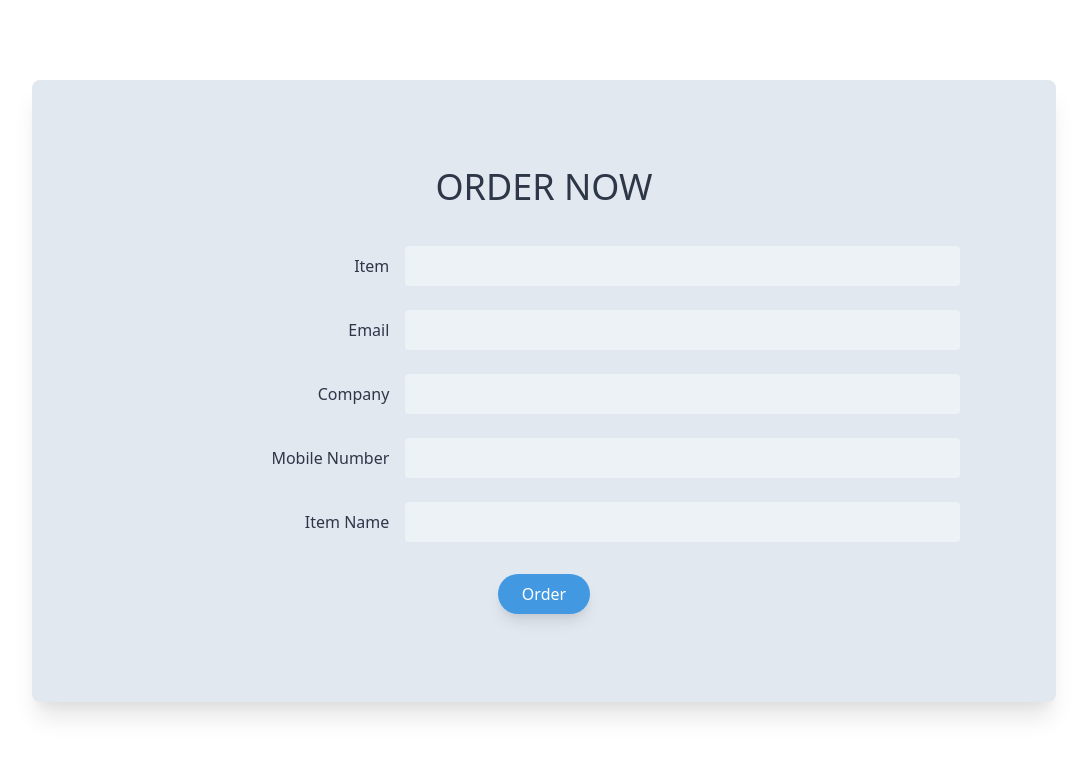
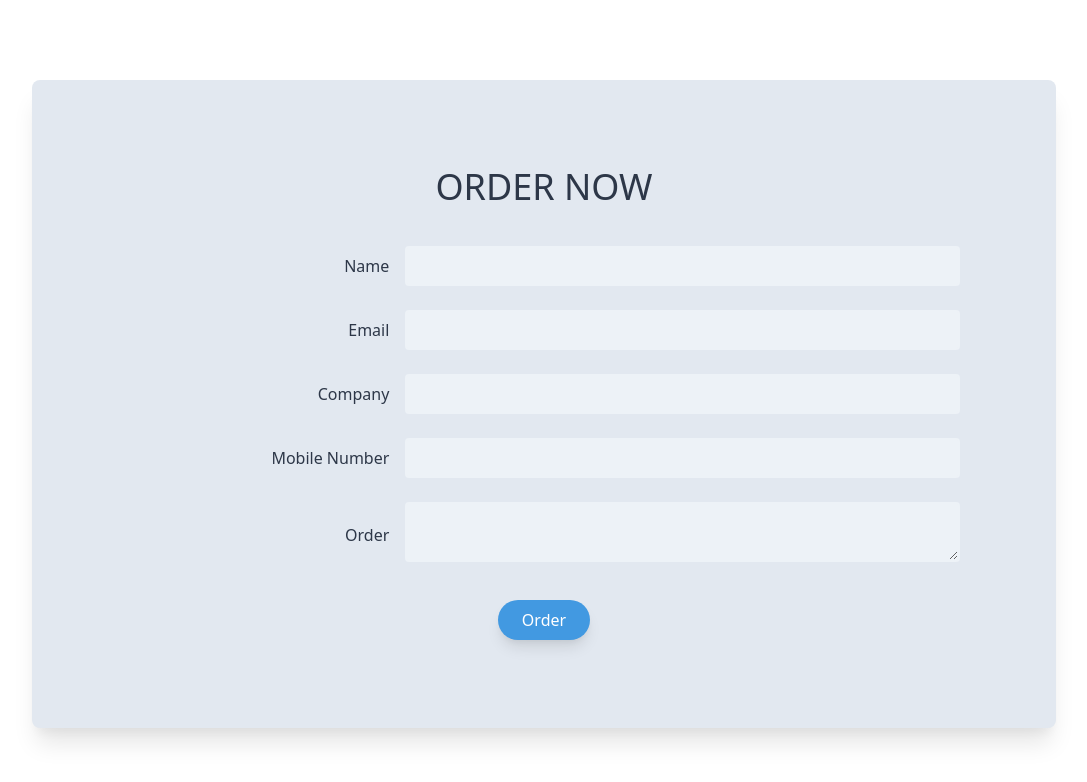
Before and after one commit to ashinlaurel/stecsyswebapp, a React (Create React App) app in the folder client/: page /order in a window 1280 px wide. Shown: the top 782 px of the page, without its empty margins (96-1183 px from the left). Built offline with nearby package versions, Linux system fonts and the light colour scheme.

Commit message:
connected form to backend

```diff
--- a/client/src/Components/Order.js
+++ b/client/src/Components/Order.js
@@ -1,24 +1,65 @@
 import React, { useState } from "react";
+import axios from "axios";
 
 export default function Order() {
-  const [name, setName] = useState("");
-  const [email, setEmail] = useState("");
-  const [company, setCompany] = useState("");
-  const [number, setNumber] = useState("");
-  const [item, setItem] = useState("");
+  const theform = {
+    name: "",
+    phone: "",
+    email: "",
+    companyname: "",
+    orders: "",
+  };
+  //   const [name, setName] = useState("");
+  //   const [email, setEmail] = useState("");
+  //   const [company, setCompany] = useState("");
+  //   const [number, setNumber] = useState("");
+  //   const [item, setItem] = useState("");
+  const [values, setValues] = useState(theform);
+
+  const handleInput = (e) => {
+    const { name, value } = e.target;
+    setValues({
+      ...values,
+      [name]: value,
+    });
+  };
+
+  const handleSubmit = (e) => {
+    e.preventDefault();
+    axios
+      .post("/neworder", values)
+      .then(() => console.log("Order Created"))
+      .catch((err) => {
+        console.log(err);
+      });
+    // props.addOrEdit(values);
+    // const db = firebase.firestore();
+    // db.settings({
+    //   timestampsInSnapshots: true,
+    // });
+    // db.collection("orderdata").add({
+    //   name: values.name,
+    //   phone: values.phone,
+    //   email: values.email,
+    //   companyname: values.companyname,
+    //   orders: values.orders,
+    // });
+    // setValues(defform);
+  };
+
   return (
     <div>
       <div className="h-full py-65 bg-gray-300 mx-3 md:mx-16 lg:mx-32  my-20 rounded-lg shadow-xl">
         <div className="mx-2 md:mx-24 text-center py-20">
           <span className="text-4xl  text-gray-800 block pb-8">ORDER NOW</span>
-          <form>
+          <form onSubmit={handleSubmit}>
             <div class="md:flex md:items-center mb-6">
               <div class="md:w-1/3">
                 <label
                   class="block text-gray-800  md:text-right mb-1 md:mb-0 pr-4"
                   for="inline-full-name"
                 >
-                  Item
+                  Name
                 </label>
               </div>
               <div class="md:w-2/3">
@@ -28,8 +69,9 @@ export default function Order() {
                     focus:bg-white focus:border-purple-500"
                   id="inline-full-Item"
                   type="text"
-                  value={name}
-                  onChange={(e) => setName(e.target.value)}
+                  name="name"
+                  onChange={handleInput}
+                  value={values.name}
                 />
               </div>
             </div>
@@ -49,9 +91,10 @@ export default function Order() {
                     rounded w-full py-2 px-4 text-gray-700 leading-tight focus:outline-none
                     focus:bg-white focus:border-purple-500"
                   id="inline-full-name"
-                  type="text"
-                  value={email}
-                  onChange={(e) => setEmail(e.target.value)}
+                  type="email"
+                  name="email"
+                  value={values.email}
+                  onChange={handleInput}
                 />
               </div>
             </div>
@@ -72,8 +115,9 @@ export default function Order() {
                     focus:bg-white focus:border-purple-500"
                   id="inline-full-name"
                   type="text"
-                  value={company}
-                  onChange={(e) => setCompany(e.target.value)}
+                  name="companyname"
+                  value={values.companyname}
+                  onChange={handleInput}
                 />
               </div>
             </div>
@@ -94,8 +138,9 @@ export default function Order() {
                     focus:bg-white focus:border-purple-500"
                   id="inline-full-name"
                   type="text"
-                  value={number}
-                  onChange={(e) => setNumber(e.target.value)}
+                  name="phone"
+                  value={values.phone}
+                  onChange={handleInput}
                 />
               </div>
             </div>
@@ -106,18 +151,19 @@ export default function Order() {
                   class="block text-gray-800  md:text-right mb-1 md:mb-0 pr-4"
                   for="inline-full-name"
                 >
-                  Item Name
+                  Order
                 </label>
               </div>
               <div class="md:w-2/3">
-                <input
+                <textarea
                   class="bg-gray-200 appearance-none border-2 border-gray-200
                     rounded w-full py-2 px-4 text-gray-700 leading-tight focus:outline-none
                     focus:bg-white focus:border-purple-500"
                   id="inline-full-name"
                   type="text"
-                  value={item}
-                  onChange={(e) => setItem(e.target.value)}
+                  name="orders"
+                  value={values.orders}
+                  onChange={handleInput}
                 />
               </div>
             </div>
```
Also changed, not shown: 1 other file (tests, documents, lock files or other folders).
